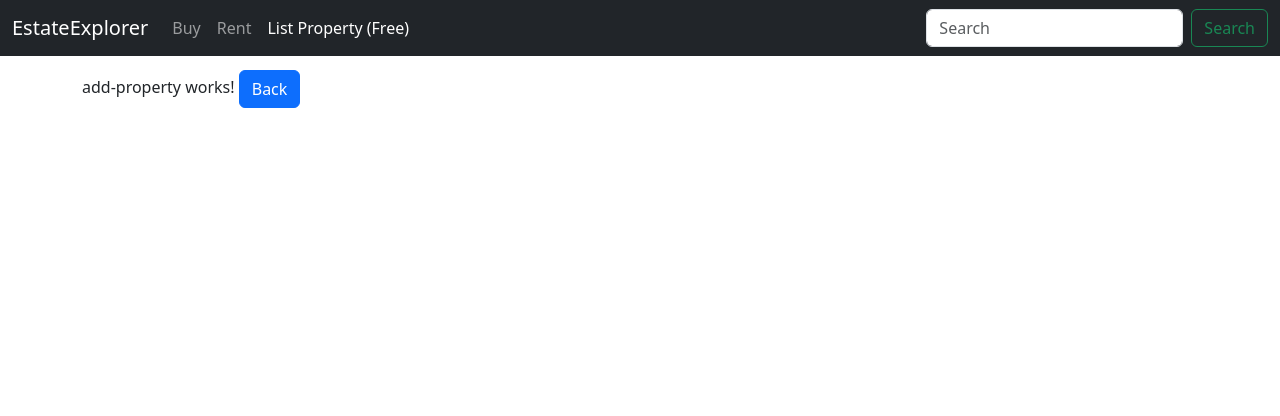
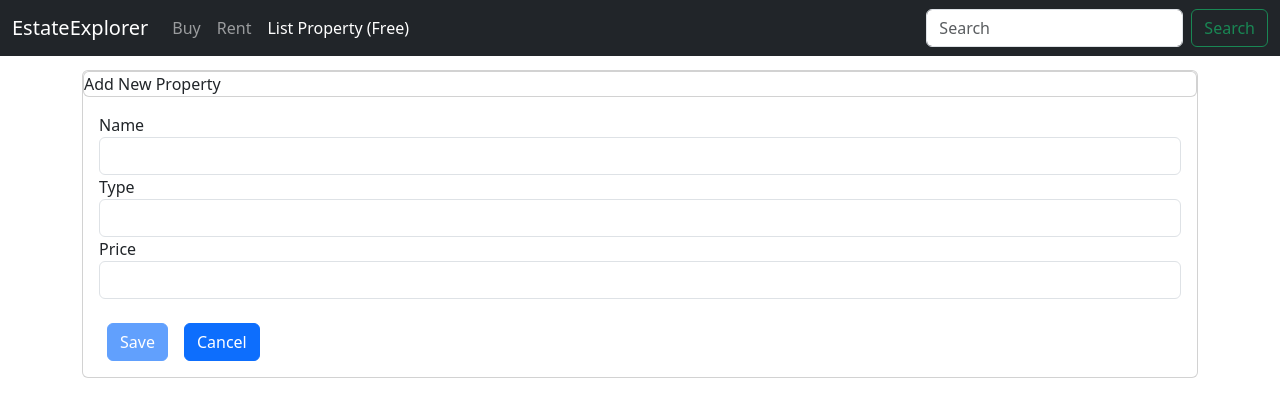
Before and after one commit to Roshankumar0808/Estate-Explorer, an Angular app in the folder Frontend/EstateExplorer/: page /add-property in a window 1280 px wide. Shown: the top 416 px of the page. Built offline with nearby package versions, Linux system fonts and the light colour scheme.

Commit message:
Template driven form-validators-ngform/onsubmit/ngmodel/viewchild

```diff
--- a/Frontend/EstateExplorer/src/app/Property/add-property/add-property.component.css
+++ b/Frontend/EstateExplorer/src/app/Property/add-property/add-property.component.css
@@ -0,0 +1,6 @@
+.ng-invalid.ng-touched{
+    border-color: red;
+}
+.error-block{
+    color: red;
+}
--- a/Frontend/EstateExplorer/src/app/Property/add-property/add-property.component.html
+++ b/Frontend/EstateExplorer/src/app/Property/add-property/add-property.component.html
@@ -1,4 +1,32 @@
-<p>
-  add-property works!
-  <button (click)="onBack()" class="btn btn-primary">Back</button>
-</p>
+<div class="card">
+  <div class="card header">
+    Add New Property
+  </div>
+  <div class="card-body">
+    <form (ngSubmit)='onSubmit()' #Form="ngForm">
+      <div class="form-group col-12">
+        <label for="name">Name</label>
+        <input type="text" class="form-control" #propName="ngModel" ngModel name="Name" required minlength="5">
+        <span *ngIf="!propName.valid && propName.touched" class="error-block">
+                <span *ngIf="propName.errors?.['required']">Please Provide Name</span>
+                <span *ngIf="propName.errors?.['minlength']">Name must be 5 character long</span>
+        </span>
+      </div>
+
+      <div class="form-group col-12">
+        <label for="type">Type</label>
+        <input type="text" class="form-control" ngModel name="Type">
+      </div>
+
+      <div class="form-group col-12">
+        <label for="price">Price</label>
+        <input type="text" class="form-control" ngModel name="Price">
+      </div>
+      <br>
+      <div class="form-group col-12">
+        <button [disabled]="!Form.valid" type="submit" class="btn btn-primary mx-2">Save</button>
+        <button type="reset" class="btn btn-primary mx-2">Cancel</button>
+      </div>
+    </form>
+  </div>
+</div>
--- a/Frontend/EstateExplorer/src/app/Property/add-property/add-property.component.ts
+++ b/Frontend/EstateExplorer/src/app/Property/add-property/add-property.component.ts
@@ -1,4 +1,5 @@
-import { Component, OnInit } from '@angular/core';
+import { Component, OnInit, ViewChild } from '@angular/core';
+import { NgForm } from '@angular/forms';
 import { Router } from '@angular/router';
 
 @Component({
@@ -7,7 +8,7 @@
   styleUrls: ['./add-property.component.css']
 })
 export class AddPropertyComponent implements OnInit {
-
+@ViewChild('Form') addPropertyForm: NgForm;
   constructor(private router: Router) { }
 
   ngOnInit() {
@@ -18,4 +19,10 @@
     this.router.navigate(['/'])
   }
 
+  onSubmit()
+  {
+    // console.log('Congrats,form Submitted');
+    console.log(this.addPropertyForm);
+  }
+
 }
--- a/Frontend/EstateExplorer/src/app/app.module.ts
+++ b/Frontend/EstateExplorer/src/app/app.module.ts
@@ -10,6 +10,7 @@
 import { HousingService } from './services/housing.service';
 import{AddPropertyComponent} from'./Property/add-property/add-property.component';
 import{PropertyDetailComponent} from'./Property/property-detail/property-detail.component';
+import { FormsModule } from '@angular/forms';
 
 const appRoutes:Routes=[
   {path: '',component: PropertyListComponent},
@@ -31,6 +32,7 @@
     BrowserModule,
     AppRoutingModule,
     HttpClientModule,
+    FormsModule,
     RouterModule.forRoot(appRoutes)
   ],
   providers: [
```
